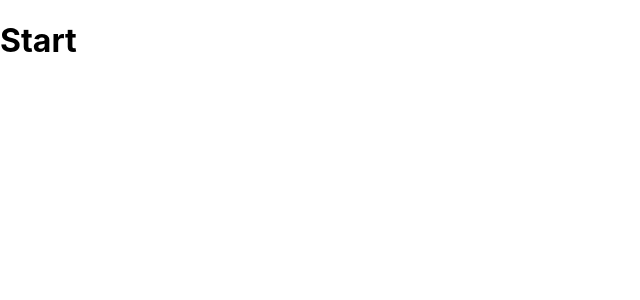
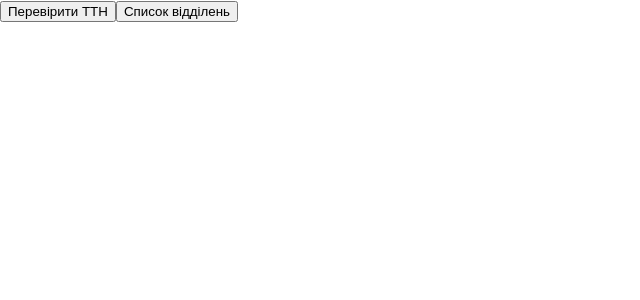
Before and after one commit to supermacchan/np-test-task, a React (Create React App) app: page / in a window 1280 px wide. Shown: the top 300 px of the page, without its empty margins (0-640 px from the left). Built offline with nearby package versions, Linux system fonts and the light colour scheme.

Commit message:
Layout, AppBar

```diff
--- a/src/components/App.jsx
+++ b/src/components/App.jsx
@@ -1,5 +1,11 @@
+import { Layout } from "./Layout";
+
 export const App = () => {
   return (
-    <h1>Start</h1>
+    <>
+      {/* temporary adding the components here to have a visual
+      will add routing later*/}
+      <Layout />
+    </>
   );
 }
--- a/src/components/AppBar/AppBar.jsx
+++ b/src/components/AppBar/AppBar.jsx
@@ -0,0 +1,11 @@
+export const AppBar = () => {
+    return (
+        <header>
+            <nav>
+                {/* will be replaced with NavLink later when routing is added */}
+                <button type="button">Перевірити ТТН</button>
+                <button type="button">Список відділень</button>
+            </nav>
+        </header>
+    )
+}
--- a/src/components/Layout.jsx
+++ b/src/components/Layout.jsx
@@ -0,0 +1,11 @@
+import { AppBar } from "./AppBar/AppBar";
+
+export const Layout = () => {
+    return (
+        <>
+            <AppBar />
+
+            {/* Will add Suspence and Outlet later when routing is added */}
+        </>
+    )
+}
```
